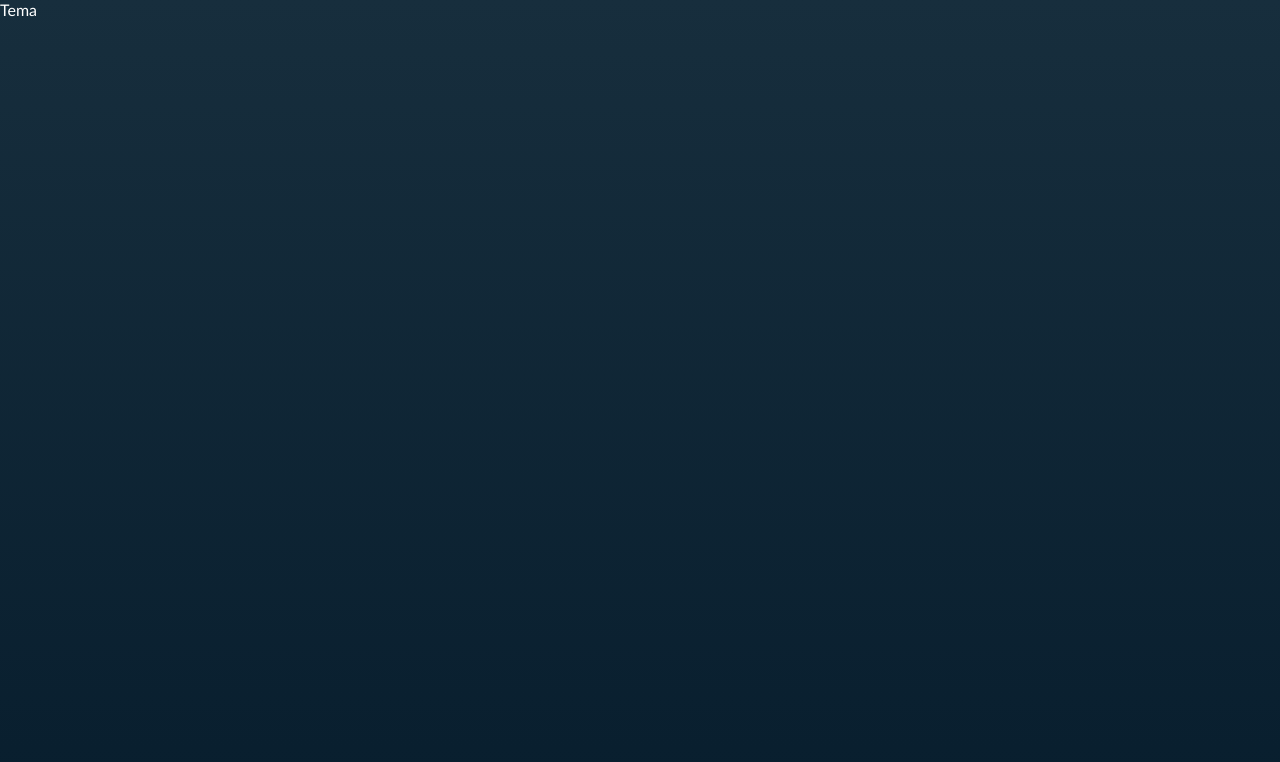
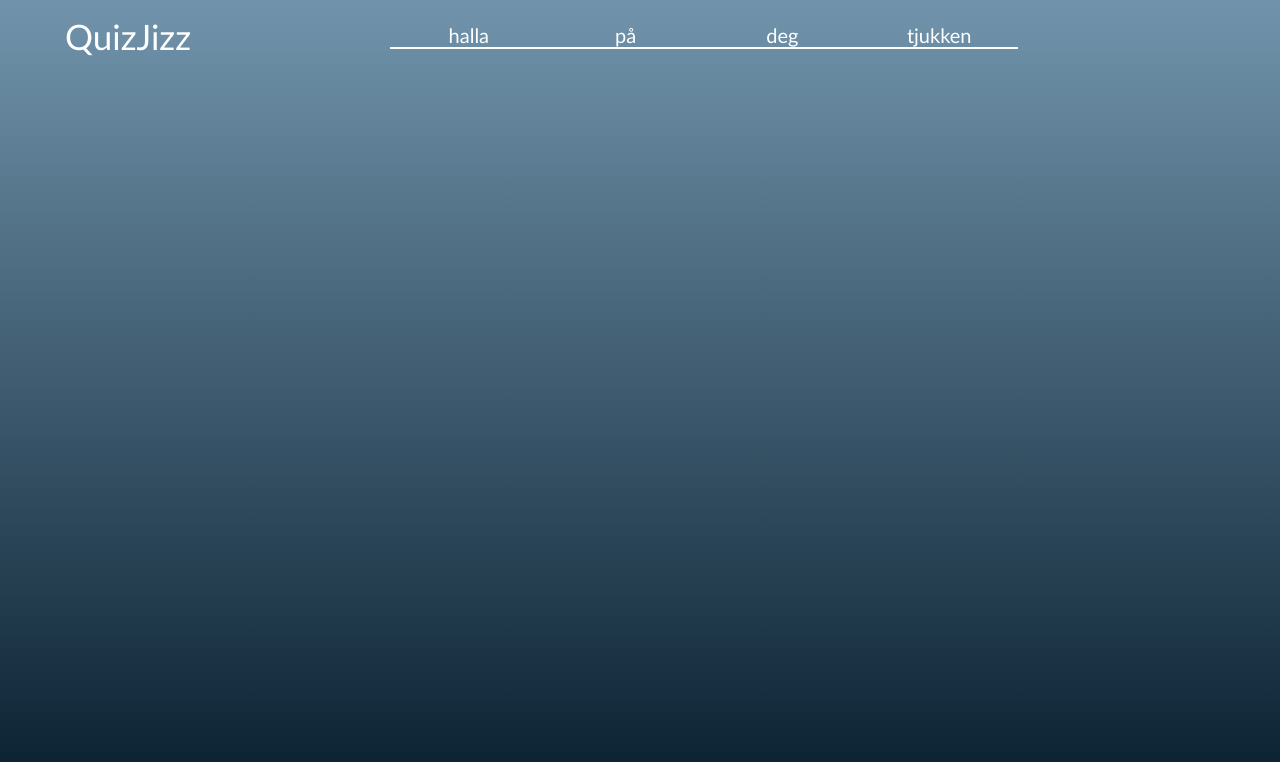
Before and after one commit to PeterEhrhardt/QuizApp, a React (Vite) app: page / in a window 1280 px wide. Shown: the top 762 px of the page. Built offline with nearby package versions, Linux system fonts and the light colour scheme.

Commit message:
navbar changes

```diff
--- a/src/App.css
+++ b/src/App.css
@@ -7,6 +7,6 @@
 body {
   width: 100%;
   height: 100vh;
-  background: linear-gradient(rgb(23, 46, 61), rgb(8, 30, 46));
+  background: linear-gradient(rgb(113, 148, 172), rgb(8, 30, 46));
   overflow: hidden;
 }
--- a/src/components/Navbar.jsx
+++ b/src/components/Navbar.jsx
@@ -3,7 +3,17 @@ import React from "react";
 import "../styles/Navbar.css";
 
 const Navbar = () => {
-  return <div>Tema</div>;
+  return (
+    <div id="navbar-container">
+      <div id="logo-container"> QuizJizz</div>
+      <div id="tema-container">
+        <div>halla</div>
+        <div>på</div>
+        <div>deg</div>
+        <div>tjukken</div>
+      </div>
+    </div>
+  );
 };
 
 export default Navbar;
--- a/src/styles/Navbar.css
+++ b/src/styles/Navbar.css
@@ -2,3 +2,23 @@
   color: white;
   font-family: "Gill Sans", "Gill Sans MT", Calibri, "Trebuchet MS", sans-serif;
 }
+#navbar-container {
+  width: 100%;
+  height: 72px;
+  display: grid;
+  place-items: center;
+  grid-template-columns: 20% 70%;
+}
+
+#tema-container {
+  width: 70%;
+  display: grid;
+  font-size: 20px;
+  place-items: center;
+  grid-template-columns: repeat(4, 1fr);
+  border-bottom: 2px solid white;
+}
+
+#logo-container {
+  font-size: 35px;
+}
```
